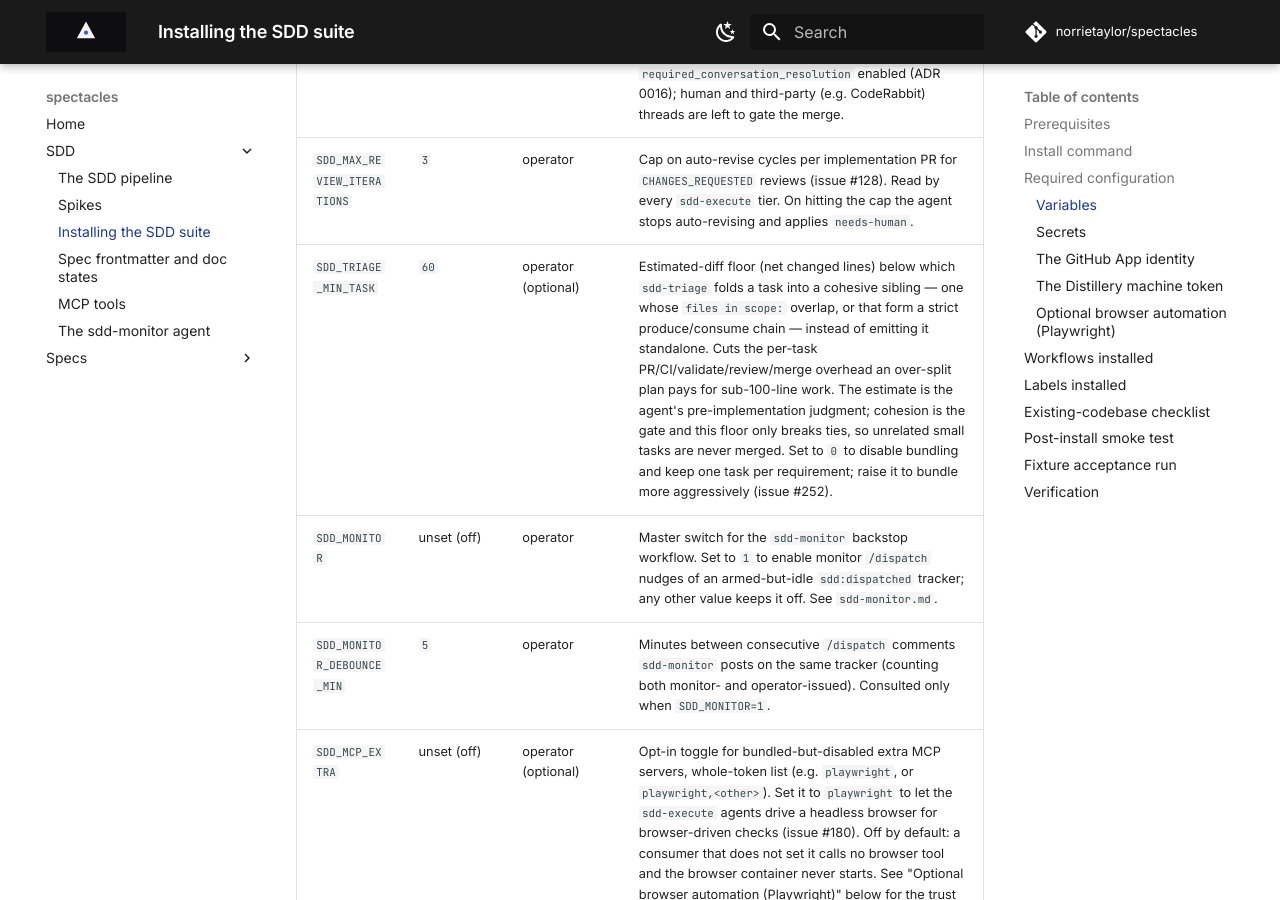
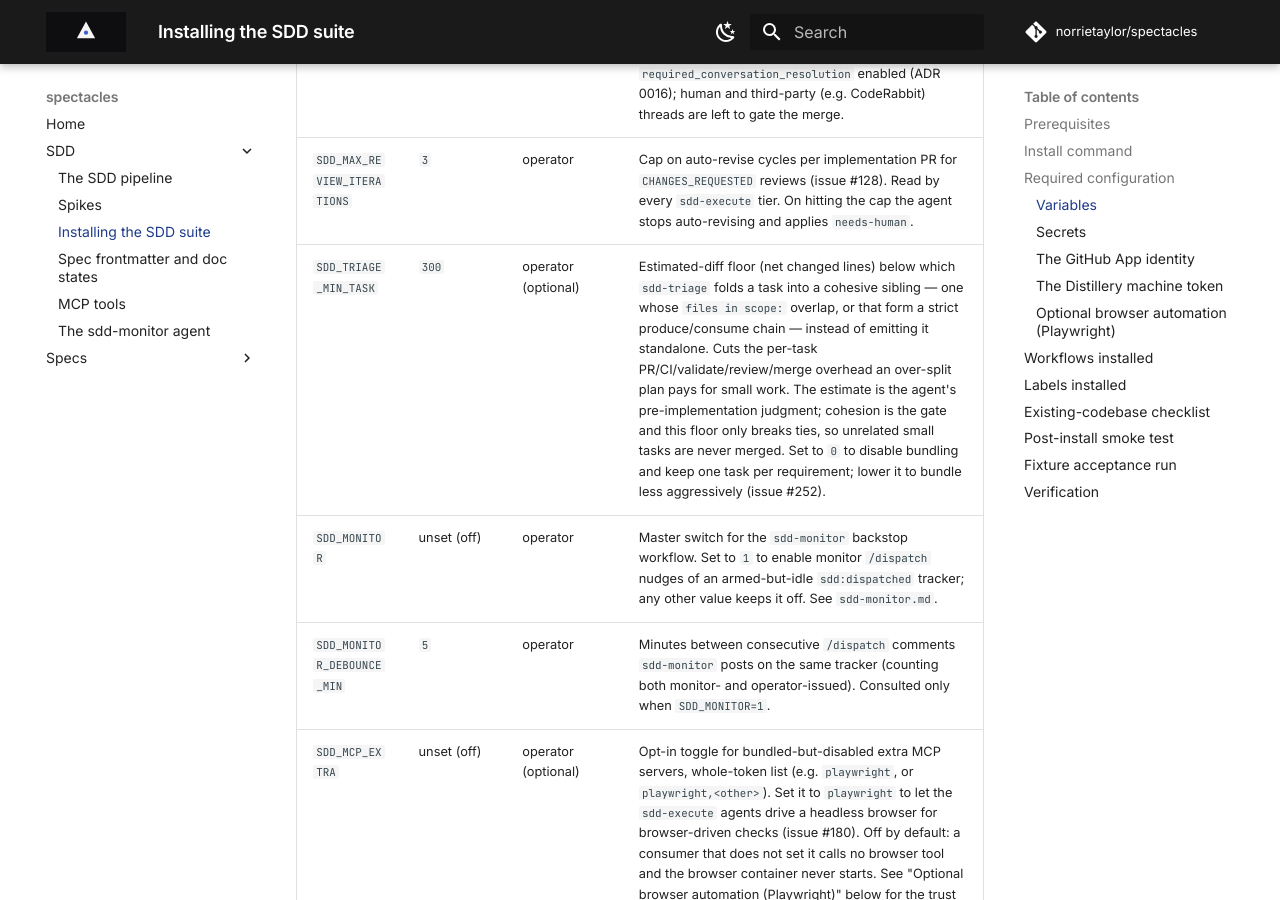
Before and after one commit to norrietaylor/spectacles, an MkDocs documentation site: the page built from docs/sdd/install.md, in a window 1280 px wide and 900 px high, scrolled down 3990 px. Built offline with MkDocs 1.6.1 and Material for MkDocs 9.7.7, drawn with Linux system fonts in a browser that asks for light colours; comment, search, counter and statistics services are not loaded.

Commit message:
fix(sdd-triage): default SDD_TRIAGE_MIN_TASK to 300
Raise the bundling floor default from 60 to 300 net lines across the rule,
gate, ADR, install row, and recompiled lock.

Co-Authored-By: Claude Opus 4.8 <noreply@anthropic.com>

```diff
--- a/docs/sdd/install.md
+++ b/docs/sdd/install.md
@@ -142,7 +142,7 @@ toggles with the defaults shown.
 | `SDD_DISPATCH_MAX_PARALLEL` | `5` | operator | The matrix parallelism cap for `sdd-dispatch`'s fan-out to `sdd-execute` runs. Any positive integer. A ready set larger than the cap queues at the matrix level and starts more cells as earlier ones finish. Set this lower on a repo with strict billing limits, or higher on a repo whose CI capacity allows it. |
 | `SDD_AUTO_MERGE` | unset (off) | operator | Toggles the `auto-merge` job in each `sdd-execute` tier. Set to `1` or `true` to enable GitHub squash + delete-branch auto-merge on the PR the cascade just opened, so a green PR merges with no human in the loop (issue #127). When off, the agent opens the PR and leaves merge to a human. Leave off on a repo without branch protection. When on, the `sdd-review` wrapper also resolves the App bot's own advisory review threads so they do not deadlock auto-merge on a base branch with `required_conversation_resolution` enabled (ADR 0016); human and third-party (e.g. CodeRabbit) threads are left to gate the merge. |
 | `SDD_MAX_REVIEW_ITERATIONS` | `3` | operator | Cap on auto-revise cycles per implementation PR for `CHANGES_REQUESTED` reviews (issue #128). Read by every `sdd-execute` tier. On hitting the cap the agent stops auto-revising and applies `needs-human`. |
-| `SDD_TRIAGE_MIN_TASK` | `60` | operator (optional) | Estimated-diff floor (net changed lines) below which `sdd-triage` folds a task into a cohesive sibling — one whose `files in scope:` overlap, or that form a strict produce/consume chain — instead of emitting it standalone. Cuts the per-task PR/CI/validate/review/merge overhead an over-split plan pays for sub-100-line work. The estimate is the agent's pre-implementation judgment; cohesion is the gate and this floor only breaks ties, so unrelated small tasks are never merged. Set to `0` to disable bundling and keep one task per requirement; raise it to bundle more aggressively (issue #252). |
+| `SDD_TRIAGE_MIN_TASK` | `300` | operator (optional) | Estimated-diff floor (net changed lines) below which `sdd-triage` folds a task into a cohesive sibling — one whose `files in scope:` overlap, or that form a strict produce/consume chain — instead of emitting it standalone. Cuts the per-task PR/CI/validate/review/merge overhead an over-split plan pays for small work. The estimate is the agent's pre-implementation judgment; cohesion is the gate and this floor only breaks ties, so unrelated small tasks are never merged. Set to `0` to disable bundling and keep one task per requirement; lower it to bundle less aggressively (issue #252). |
 | `SDD_MONITOR` | unset (off) | operator | Master switch for the `sdd-monitor` backstop workflow. Set to `1` to enable monitor `/dispatch` nudges of an armed-but-idle `sdd:dispatched` tracker; any other value keeps it off. See `sdd-monitor.md`. |
 | `SDD_MONITOR_DEBOUNCE_MIN` | `5` | operator | Minutes between consecutive `/dispatch` comments `sdd-monitor` posts on the same tracker (counting both monitor- and operator-issued). Consulted only when `SDD_MONITOR=1`. |
 | `SDD_MCP_EXTRA` | unset (off) | operator (optional) | Opt-in toggle for bundled-but-disabled extra MCP servers, whole-token list (e.g. `playwright`, or `playwright,<other>`). Set it to `playwright` to let the `sdd-execute` agents drive a headless browser for browser-driven checks (issue #180). Off by default: a consumer that does not set it calls no browser tool and the browser container never starts. See "Optional browser automation (Playwright)" below for the trust boundary. |
```
Also changed, not shown: decisions/0022-triage-task-sizing.md (+5 -5 lines), shared/sdd-gates.md (+1 -1 lines), .github/workflows/sdd-triage.md, 1 other file.
